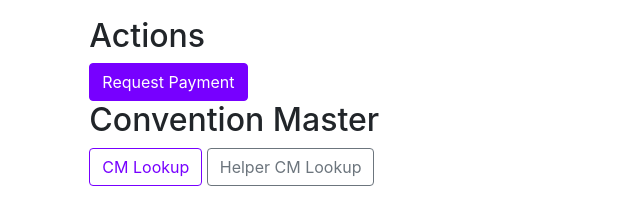
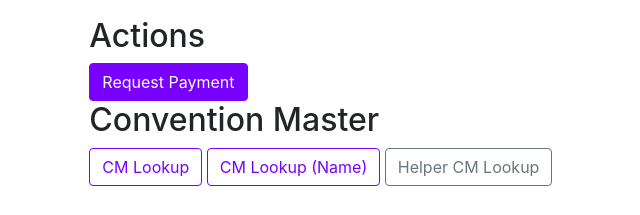
Before and after one commit to pacanthro/paw_apply, a Django app: template console/templates/console-merchants-detail.html in a window 1280 px wide. Shown: the part 585-800 px from the top of the page, without its empty margins (139-779 px from the left). Run offline with Django 3.2, Linux system fonts and the light colour scheme; the template is opened without the code that fills it, so the values that code supplies are empty; some libraries are stand-ins or nearby versions.

Commit message:
CM Name lookup
Add a way for merchants to be looked up with their legal name. Fixes #36

```diff
--- a/console/templates/console-merchants-detail.html
+++ b/console/templates/console-merchants-detail.html
@@ -74,6 +74,7 @@
 <div>
   <h2>Convention Master</h2>
   <a href="https://reg.pacanthro.org/console/index.php?file=modules%2Fregistration%2Fquicksearch.inc.php&quicksearch={{merchant.email}}" target="_blank" class="btn btn-outline-primary">CM Lookup</a>
+  <a href="https://reg.pacanthro.org/console/index.php?file=modules%2Fregistration%2Fquicksearch.inc.php&quicksearch={{merchant.legal_name}}" target="_blank" class="btn btn-outline-primary">CM Lookup (Name)</a>
   <a href="https://reg.pacanthro.org/console/index.php?file=modules%2Fregistration%2Fquicksearch.inc.php&quicksearch={{merchant.helper_fan_name}}" target="_blank" class="btn btn-outline-secondary">Helper CM Lookup</a>
 </div>
 <div class="toast" role="alert" aria-live="assertive" aria-atomic="true" id="toast-payment-sent" style="position: absolute; top: 0; right: 0;">
```
